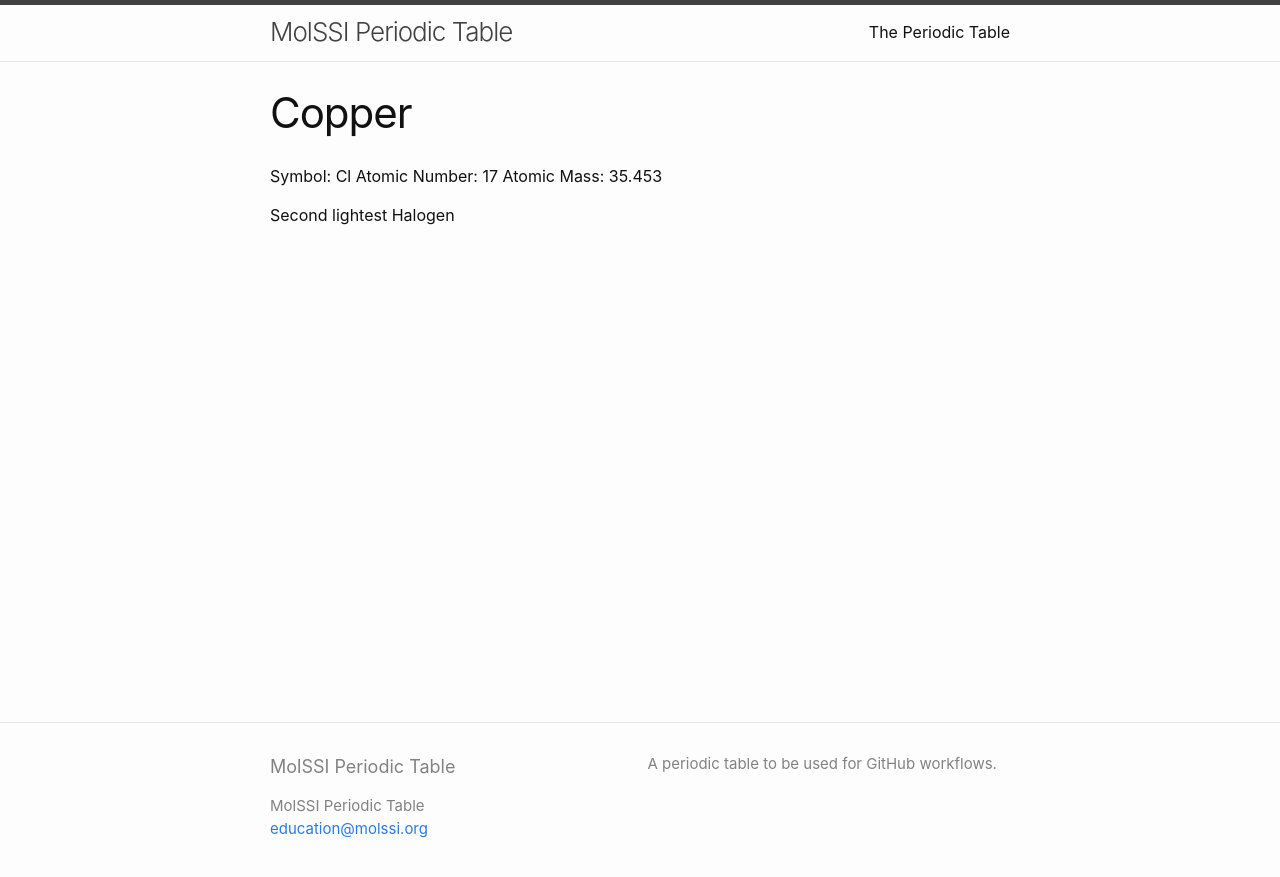
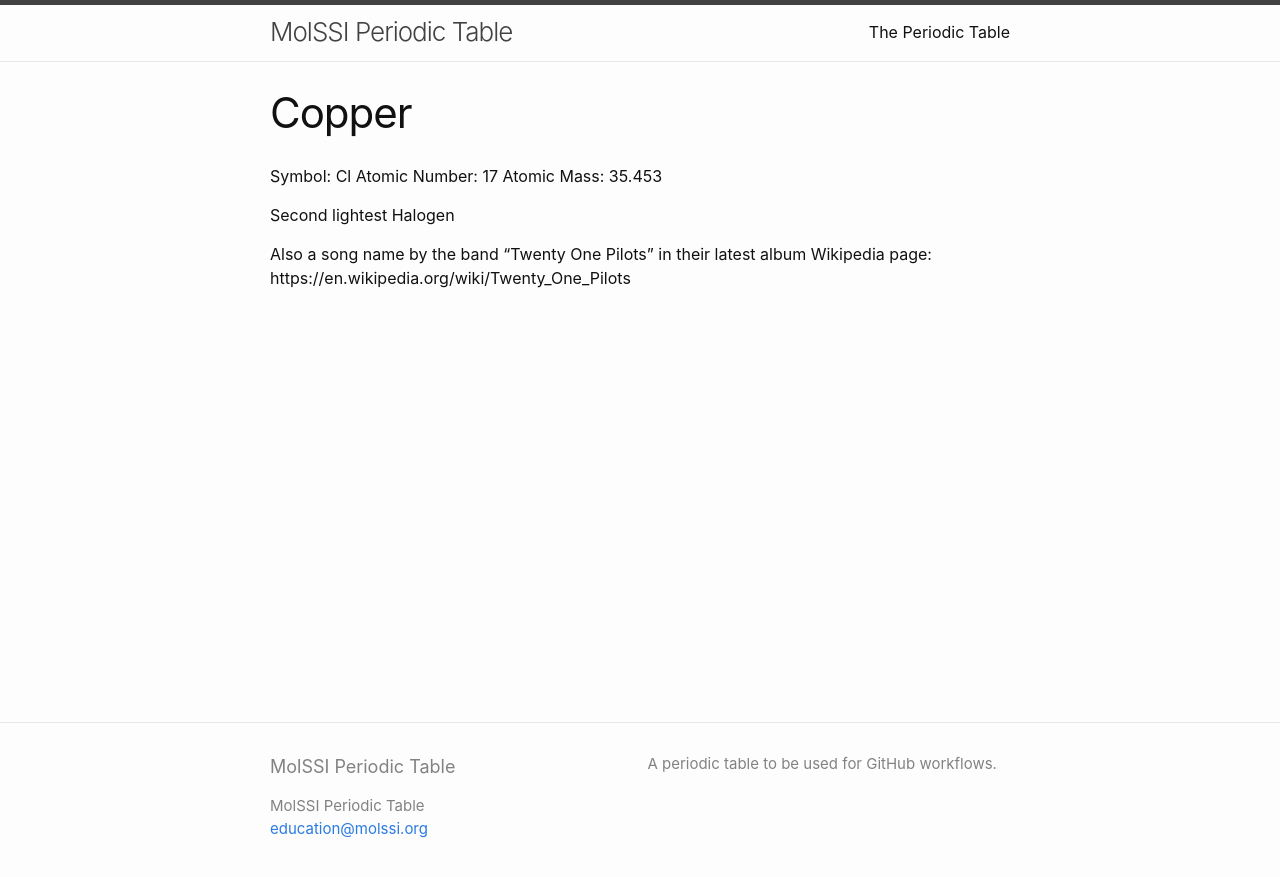
Before and after one commit to MolSSI-Education/periodic-table, a Jekyll site: the page built from elements/chlorine.md, in a window 1280 px wide. Shown: the top 877 px of the page. Built offline with Jekyll 4.4.1, drawn with Linux system fonts in a browser that asks for light colours.

Commit message:
Adding link to Wikipedia page

```diff
--- a/elements/chlorine.md
+++ b/elements/chlorine.md
@@ -7,3 +7,7 @@ Atomic Number: 17
 Atomic Mass: 35.453
 
 Second lightest Halogen
+
+Also a song name by the band "Twenty One Pilots" in their latest album
+Wikipedia page:
+https://en.wikipedia.org/wiki/Twenty_One_Pilots
```
